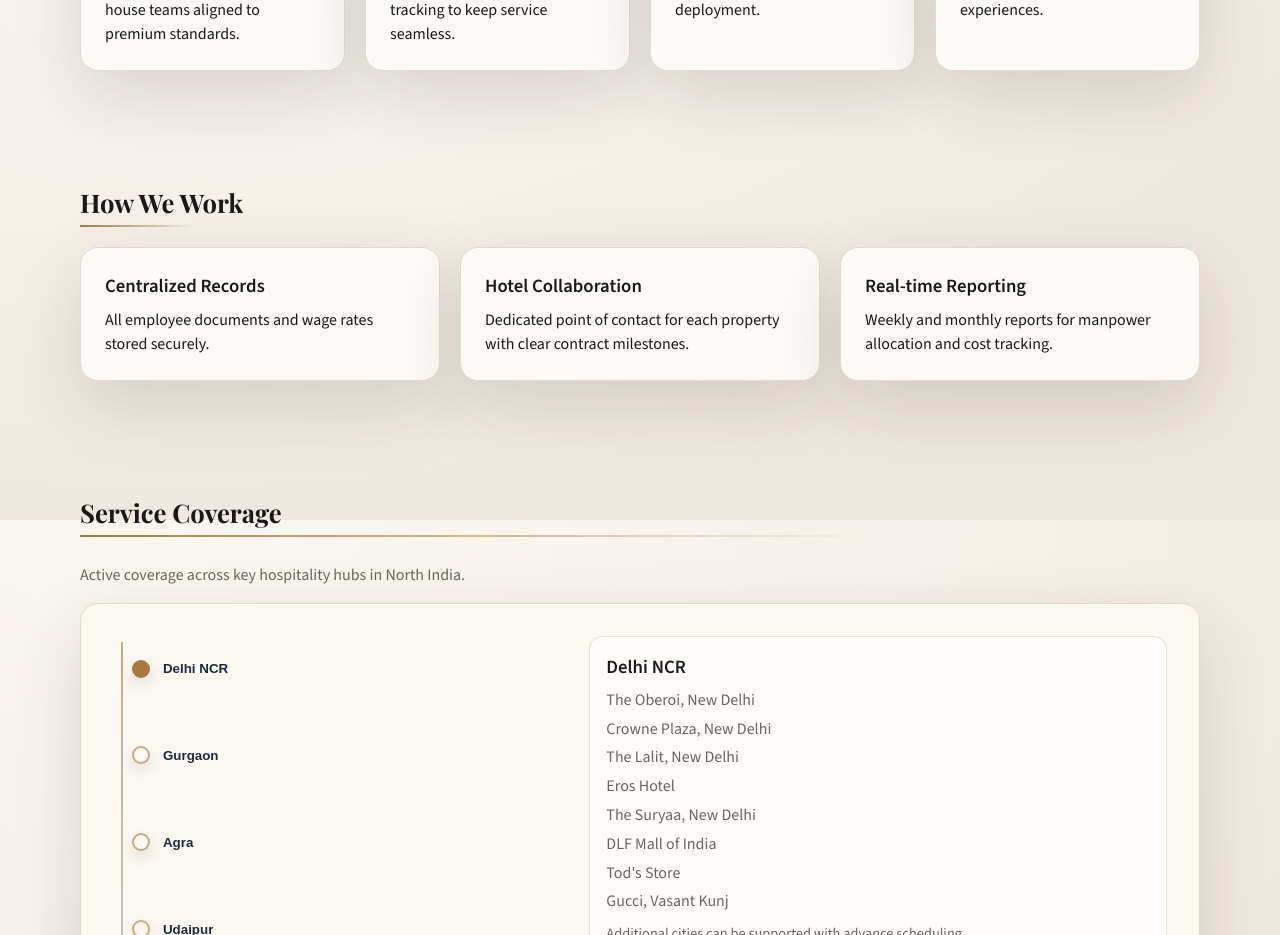
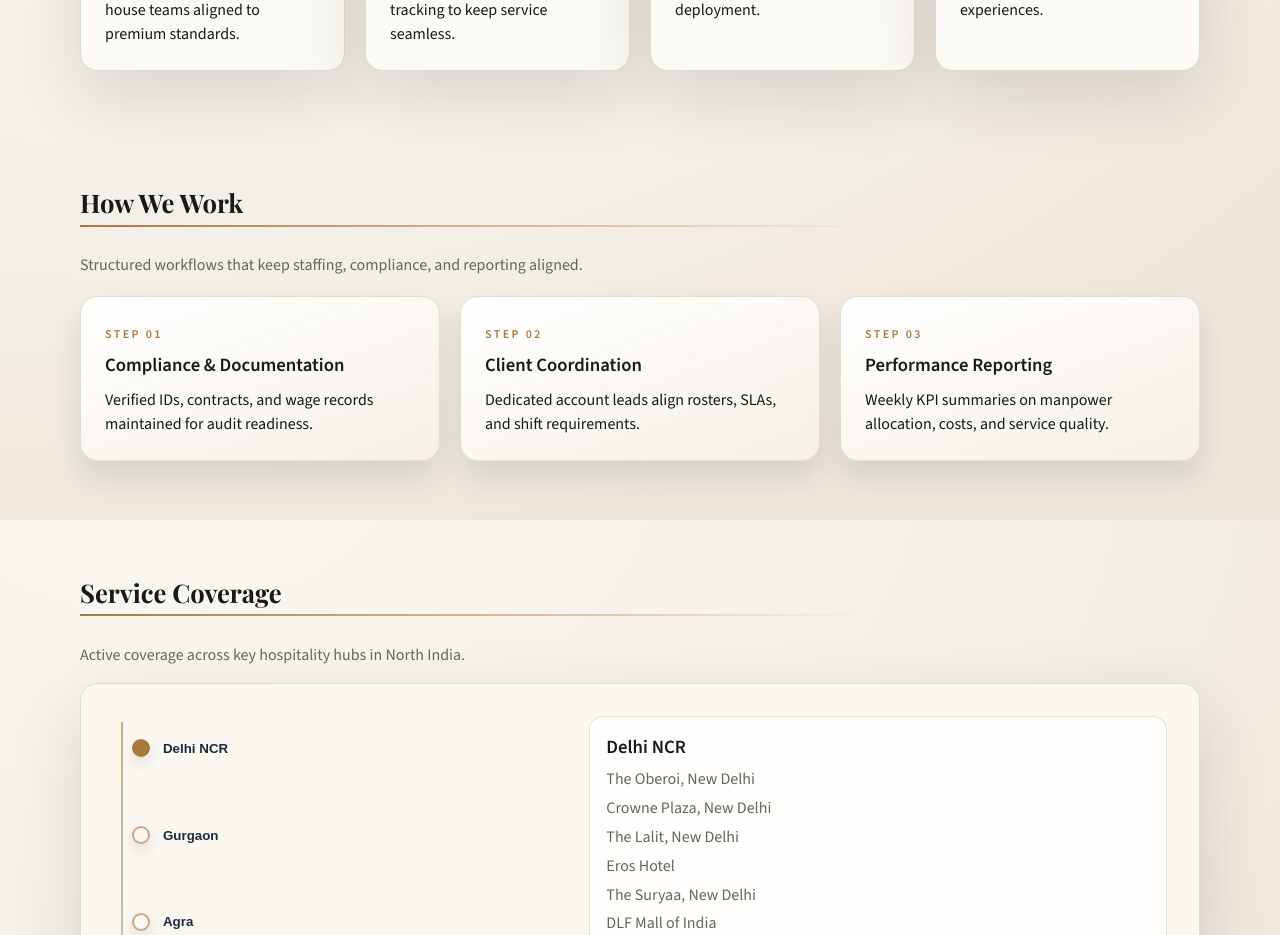
Before and after one commit to rahullpandey/rahul-engineering, a Next.js app: page / in a window 1280 px wide. Shown: the part 1080-2015 px from the top of the page. Built offline with nearby package versions, Linux system fonts and the light colour scheme; no server answers; the database is empty.

Commit message:
Refine How We Work section with structured process style

```diff
--- a/app/globals.css
+++ b/app/globals.css
@@ -275,6 +275,33 @@ textarea {
   border-radius: var(--radius);
   padding: 1.5rem;
   box-shadow: var(--shadow);
+}
+
+.process-grid {
+  margin-top: 1.2rem;
+}
+
+.process-card {
+  position: relative;
+  background: linear-gradient(160deg, rgba(255, 255, 255, 0.98), rgba(247, 241, 233, 0.92));
+  border: 1px solid rgba(200, 160, 110, 0.3);
+  box-shadow: 0 16px 30px rgba(27, 42, 65, 0.12);
+  transition: transform 0.25s ease, box-shadow 0.25s ease;
+}
+
+.process-card:hover {
+  transform: translateY(-4px);
+  box-shadow: 0 20px 36px rgba(27, 42, 65, 0.16);
+}
+
+.process-label {
+  display: inline-block;
+  font-size: 0.75rem;
+  letter-spacing: 0.2em;
+  text-transform: uppercase;
+  color: #a8793e;
+  font-weight: 700;
+  margin-bottom: 0.5rem;
 }
 
 .stagger-grid > * {
--- a/app/page.js
+++ b/app/page.js
@@ -142,19 +142,25 @@ export default async function HomePage({ searchParams }) {
       </section>
 
       <section className="container" id="operations">
-        <h2 className="section-title">How We Work</h2>
-        <div className="card-grid stagger-grid">
-          <div className="card">
-            <h3>Centralized Records</h3>
-            <p>All employee documents and wage rates stored securely.</p>
+        <div className="section-head">
+          <h2 className="section-title">How We Work</h2>
+          <p>Structured workflows that keep staffing, compliance, and reporting aligned.</p>
+        </div>
+        <div className="card-grid stagger-grid process-grid">
+          <div className="card process-card">
+            <span className="process-label">Step 01</span>
+            <h3>Compliance & Documentation</h3>
+            <p>Verified IDs, contracts, and wage records maintained for audit readiness.</p>
           </div>
-          <div className="card">
-            <h3>Hotel Collaboration</h3>
-            <p>Dedicated point of contact for each property with clear contract milestones.</p>
+          <div className="card process-card">
+            <span className="process-label">Step 02</span>
+            <h3>Client Coordination</h3>
+            <p>Dedicated account leads align rosters, SLAs, and shift requirements.</p>
           </div>
-          <div className="card">
-            <h3>Real-time Reporting</h3>
-            <p>Weekly and monthly reports for manpower allocation and cost tracking.</p>
+          <div className="card process-card">
+            <span className="process-label">Step 03</span>
+            <h3>Performance Reporting</h3>
+            <p>Weekly KPI summaries on manpower allocation, costs, and service quality.</p>
           </div>
         </div>
       </section>
```
